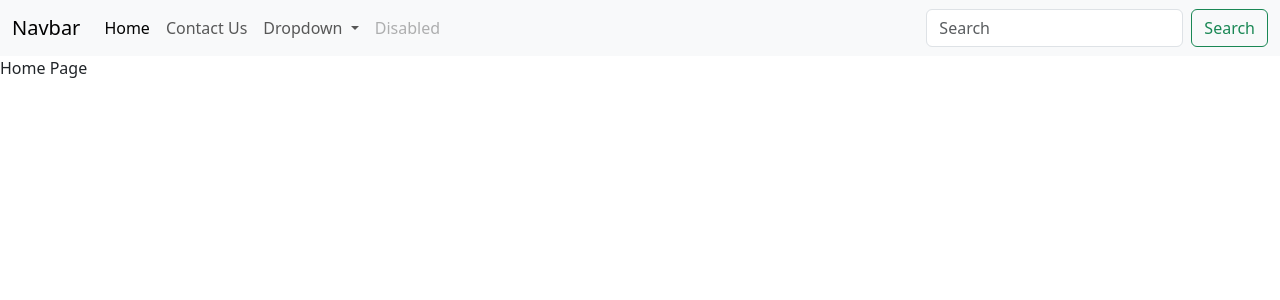
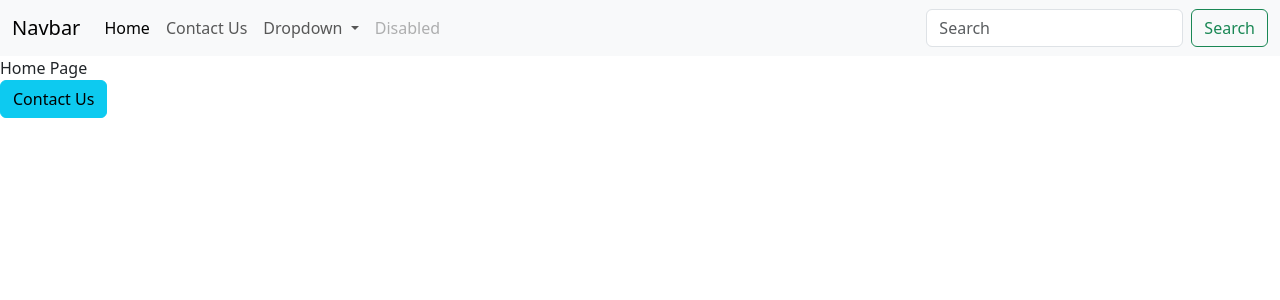
Before and after one commit to ZeroaNinea/Vue.js-Complete-Course-2, a Vue app: page / in a window 1280 px wide. Shown: the top 300 px of the page. Built offline with nearby package versions, Linux system fonts and the light colour scheme.

Commit message:
button to contact added

```diff
--- a/src/components/Home/HomePage.vue
+++ b/src/components/Home/HomePage.vue
@@ -1,3 +1,14 @@
+<script setup lang="ts">
+import { useRouter } from 'vue-router'
+
+const router = useRouter()
+
+function goToContact() {
+  router.push('/contact')
+}
+</script>
+
 <template>
   <div>Home Page</div>
+  <button class="btn btn-info" @click="goToContact">Contact Us</button>
 </template>
```
